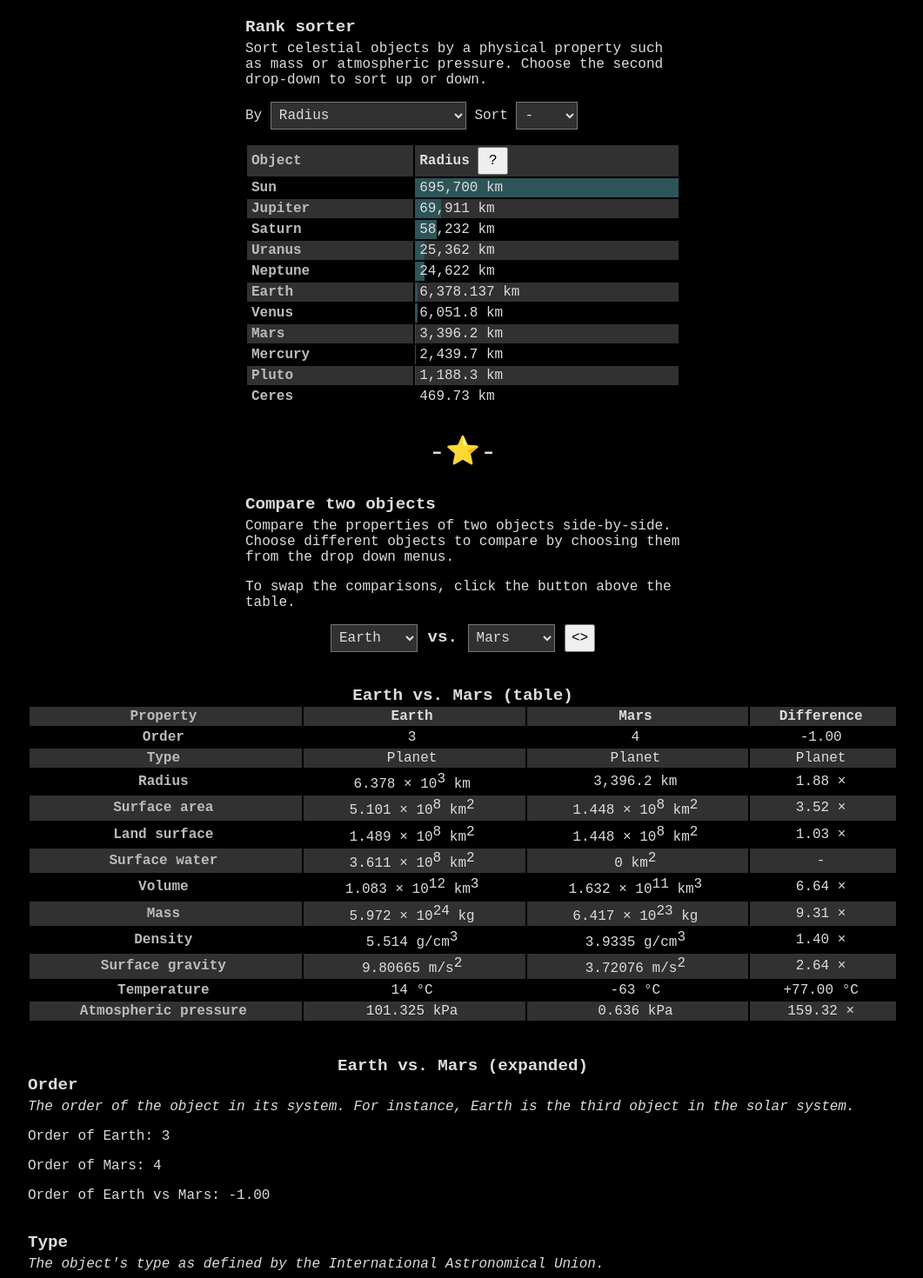
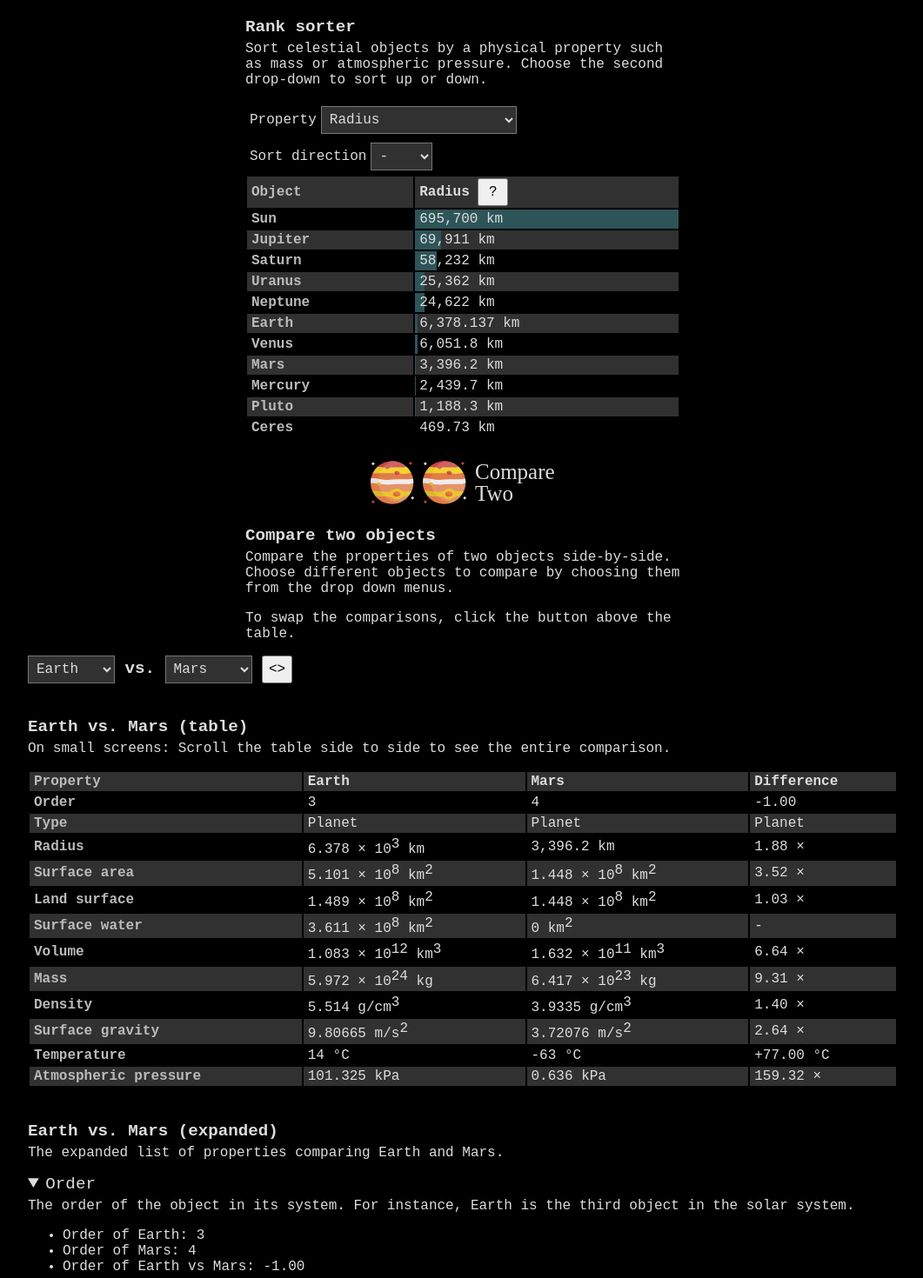
Before and after one commit to sirkoik/Celestial-Compare, a React (Create React App) app: page / in a window 1280 px wide. Shown: the part 80-1550 px from the top of the page at 87% size, without its empty margins (108-1169 px from the left). Built offline with nearby package versions, Linux system fonts and the light colour scheme.

Commit message:
Fix #12, improve visuals

```diff
--- a/src/App.css
+++ b/src/App.css
@@ -19,6 +19,7 @@ p {
 }
 
 div.select {
+  display: inline-block;
   padding: 5px;
 }
 
--- a/src/App.js
+++ b/src/App.js
@@ -10,9 +10,9 @@ import Footer from "./Components/UI/Footer";
 function App() {
   return (
     <div className="App">
-      <Header />
+      <Header headerType="headerMain" />
       <SortCompare />
-      <Divider />
+      <Header headerType="compareTwo" />
       <SidebySideCompare />
       <Divider />
       <Footer />
--- a/src/Components/SidebySideCompare/CompareSide/CompareSide.js
+++ b/src/Components/SidebySideCompare/CompareSide/CompareSide.js
@@ -98,37 +98,41 @@ const CompareSide = (props) => {
       }
 
       const listItem = (
-        // <details>
-        //   <summary>
-        //     {fieldAttrs.name}: {fieldAttrs.description}
-        //   </summary>
+        <details open className={classes.CompareDetails}>
+          <summary className={classes.CompareSummary}>
+            {fieldAttrs.name}
+          </summary>
+          <p>{fieldAttrs.description}</p>
+          <ul>
+            <li>
+              {fieldAttrs.name} of {obj1.name}: {val1Out} {fieldAttrs.unit}
+            </li>
+            <li>
+              {fieldAttrs.name} of {obj2.name}: {val2Out} {fieldAttrs.unit}
+            </li>
+            <li>
+              {fieldAttrs.name} of {obj1.name} vs {obj2.name}: {measure}{" "}
+              {measureUnits}
+            </li>
+          </ul>
+        </details>
+        // <>
+        //   <h1>{fieldAttrs.name}</h1>
         //   <p>
-        //     {obj1.name}: {val1Out} {fieldAttrs.unit}
+        //     <i>{fieldAttrs.description}</i>
         //   </p>
         //   <p>
-        //     {obj2.name}: {val2Out} {fieldAttrs.unit}
+        //     {fieldAttrs.name} of {obj1.name}: {val1Out} {fieldAttrs.unit}
         //   </p>
         //   <p>
-        //     Compared: {measure} {measureUnits}
+        //     {fieldAttrs.name} of {obj2.name}: {val2Out} {fieldAttrs.unit}
         //   </p>
-        // </details>
-        <>
-          <h1>{fieldAttrs.name}</h1>
-          <p>
-            <i>{fieldAttrs.description}</i>
-          </p>
-          <p>
-            {fieldAttrs.name} of {obj1.name}: {val1Out} {fieldAttrs.unit}
-          </p>
-          <p>
-            {fieldAttrs.name} of {obj2.name}: {val2Out} {fieldAttrs.unit}
-          </p>
-          <p>
-            {fieldAttrs.name} of {obj1.name} vs {obj2.name}: {measure}{" "}
-            {measureUnits}
-          </p>
-          <br />
-        </>
+        //   <p>
+        //     {fieldAttrs.name} of {obj1.name} vs {obj2.name}: {measure}{" "}
+        //     {measureUnits}
+        //   </p>
+        //   <br />
+        // </>
       );
 
       list.push(listItem);
@@ -154,27 +158,19 @@ const CompareSide = (props) => {
 
   return (
     <>
+      <div style={{ width: "100%", "overflow-x": "scroll" }}>
         <table className={classes.CompareTable}>
           <thead>
             <tr>
               <td>Property</td>
-            <td>
-              {/* <select onChange={props.comp1Handler} value={props.id1}>
-              {props.objList}
-            </select> */}
-              {objCtx.getObj(props.id1)["name"]}
-            </td>
-            <td>
-              {/* <select onChange={props.comp2Handler} value={props.id2}>
-              {props.objList}
-            </select> */}
-              {objCtx.getObj(props.id2)["name"]}
-            </td>
+              <td>{objCtx.getObj(props.id1)["name"]}</td>
+              <td>{objCtx.getObj(props.id2)["name"]}</td>
               <td>Difference</td>
             </tr>
           </thead>
           <tbody>{output()}</tbody>
         </table>
+      </div>
 
       <p>
         <br />
@@ -184,6 +180,11 @@ const CompareSide = (props) => {
         {objCtx.getObj(props.id1)["name"]} vs.{" "}
         {objCtx.getObj(props.id2)["name"]} (expanded)
       </h1>
+      <p>
+        The expanded list of properties comparing{" "}
+        {objCtx.getObj(props.id1)["name"]} and{" "}
+        {objCtx.getObj(props.id2)["name"]}.
+      </p>
       <div style={{ "text-align": "left" }}>{list}</div>
     </>
   );
--- a/src/Components/SidebySideCompare/CompareSide/CompareSide.module.css
+++ b/src/Components/SidebySideCompare/CompareSide/CompareSide.module.css
@@ -1,3 +1,13 @@
 .CompareTable {
   width: 100%;
+  text-align: left;
+  min-width: 700px;
 }
+
+summary.CompareSummary {
+  font-size: 120%;
+}
+
+details.CompareDetails {
+  margin-bottom: 30px;
+}
--- a/src/Components/SidebySideCompare/SideBySideCompare.js
+++ b/src/Components/SidebySideCompare/SideBySideCompare.js
@@ -48,9 +48,6 @@ const SideBySideCompare = () => {
       </div>
       <div className={classes.Compare}>
         <div className={classes["CompareSide-Container"]}>
-          {/* <select onChange={comp1Handler} value={id1}>
-            {objList}
-          </select> */}
           <h1>
             <select
               onChange={comp1Handler}
@@ -79,6 +76,11 @@ const SideBySideCompare = () => {
             {obj1.name} vs. {obj2.name} (table)
           </h1>
 
+          <p style={{ textAlign: "left" }}>
+            On small screens: Scroll the table side to side to see the entire
+            comparison.
+          </p>
+
           <CompareSide
             id1={id1}
             id2={id2}
@@ -87,22 +89,6 @@ const SideBySideCompare = () => {
             comp2Handler={comp2Handler}
           />
         </div>
-        {/* <div className={classes.versus}>- vs. -</div>
-        <div className={classes["CompareSide-Container"]}>
-          {/* <select onChange={comp2Handler} value={id2}>
-            {objList}
-          </select> }
-          <button onClick={switchHandler}>
-            {obj2.name} vs. {obj1.name}
-          </button>
-          <CompareSide
-            id1={id2}
-            id2={id1}
-            objList={objList}
-            comp1Handler={comp2Handler}
-            comp2Handler={comp1Handler}
-          />
-        </div> */}
       </div>
     </>
   );
--- a/src/Components/SidebySideCompare/SidebySideCompare.module.css
+++ b/src/Components/SidebySideCompare/SidebySideCompare.module.css
@@ -1,14 +1,10 @@
 .Compare {
   box-sizing: border-box;
   width: 100%;
-  display: flex;
-  align-items: center;
-  flex-direction: column;
-  justify-content: center;
 }
 
 .CompareSide-Container {
-  text-align: center;
+  /* text-align: center; */
 }
 
 .Compare select {
--- a/src/Components/SortCompare/SortCompare.js
+++ b/src/Components/SortCompare/SortCompare.js
@@ -67,23 +67,32 @@ const SortCompare = () => {
 
   const sortSelects = (
     <>
-      <p>
-        By&nbsp;
+      <form>
+        <div class="select">
+          <label htmlFor="obj-sorter">Property</label>
           <select
             name="obj-sorter"
+            id="obj-sorter"
             onChange={objCtx.sorterHandler}
             value={objCtx.sortBy}
           >
             {fieldList}
           </select>
-        &nbsp;Sort&nbsp;
-        <select name="obj-sortdirection" onChange={objCtx.sortDirectionHandler}>
+        </div>
+        <div class="select">
+          <label htmlFor="obj-sortdirection">Sort direction</label>
+          <select
+            name="obj-sortdirection"
+            id="obj-sortdirection"
+            onChange={objCtx.sortDirectionHandler}
+          >
             <option value="">-</option>
             <option value={objCtx.SORT_DIR_UP}>Up</option>
             <option value={objCtx.SORT_DIR_DOWN}>Down</option>
           </select>
+        </div>
         {/* Compare: {compareMethod} {max} {objCtx.sortDirection} */}
-      </p>
+      </form>
     </>
   );
 
--- a/src/Components/UI/Header.js
+++ b/src/Components/UI/Header.js
@@ -2,8 +2,7 @@ import React from "react";
 import logoImage from "../../assets/jupiter.svg";
 import classes from "./Header.module.css";
 
-const Header = () => {
-  return (
+const headerMain = (
   <div className={classes.Header}>
     <div>
       <img className={classes.LogoImage} src={logoImage} alt="Logo" />
@@ -15,6 +14,27 @@ const Header = () => {
     </div>
   </div>
 );
+
+const headerCompare2 = (
+  <div className={classes.Header}>
+    <div>
+      <img className={classes.LogoImage} src={logoImage} alt="Logo" />
+      &nbsp;
+      <img className={classes.LogoImage} src={logoImage} alt="Logo" />
+    </div>
+    <div className={classes.LogoText}>
+      Compare
+      <br />
+      Two
+    </div>
+  </div>
+);
+
+const Header = (props) => {
+  const header =
+    props.headerType === "headerMain" ? headerMain : headerCompare2;
+
+  return header;
 };
 
 export default Header;
```
Lines whose indentation alone changed are shown as unchanged.
